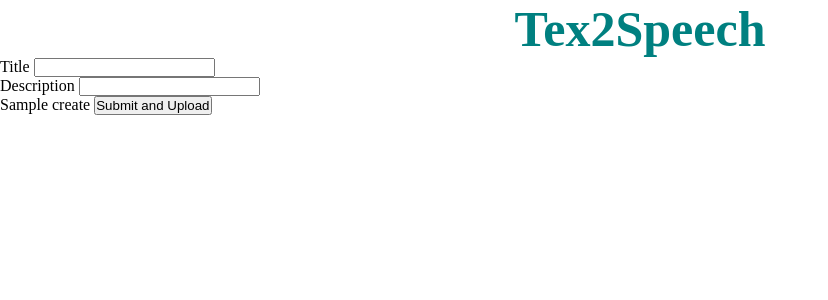
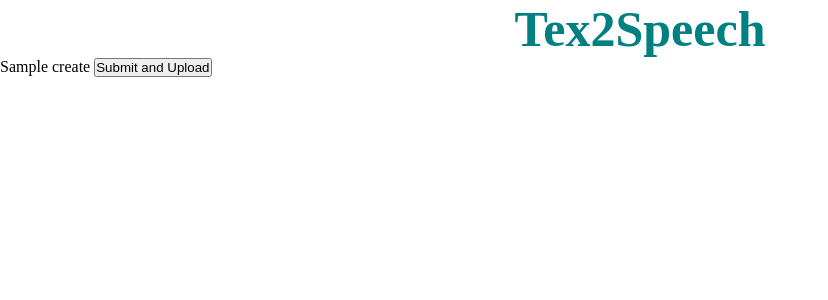
Before and after one commit to hutchresearch/latex2speech, a Flask app: template tex2speech/templates/index.html in a window 1280 px wide. Shown: the part 20-320 px from the top of the page, without its empty margins (0-828 px from the left). Run offline with Flask 2, Linux system fonts and the light colour scheme; the template is opened without the code that fills it: most values are stand-ins (such as "Sample title", 1, 10 or a date in 2020).

Commit message:
Reconfigured index home page

```diff
--- a/tex2speech/app.py
+++ b/tex2speech/app.py
@@ -30,6 +30,7 @@ app.config['SECRET_KEY'] = 'mah_key'
 def index():
     return render_template('index.html')
 
+# Upload middle man
 @app.route('/upload', methods=['POST'])
 def handle_upload():
     session.pop('file_holder', None)
@@ -61,7 +62,7 @@ def handle_upload():
 
     return '', 204
 
-
+# Download resulting output page
 @app.route('/form', methods=['POST'])
 def handle_form():
     # redirect to home if nothing in session
--- a/tex2speech/templates/index.html
+++ b/tex2speech/templates/index.html
@@ -19,10 +19,6 @@
     <h1><span class = "tex2">Tex2</span><span class = "speech">Speech</span></h1>
 
     <form action="{{ url_for('handle_form') }}" enctype="multipart/form-data" method="post">
-        <label for="title">Title</label>
-        <input type="text" id="title" name="title"/><br>
-        <label for="description">Description</label>
-        <input type="text" id="description" name="description"/><br>
         {{ dropzone.create() }}
         <input type="submit" id="submit" value="Submit and Upload">
     </form>
```
Also changed, not shown: tex2speech/templates/test.html (deleted, +0 -11 lines).
